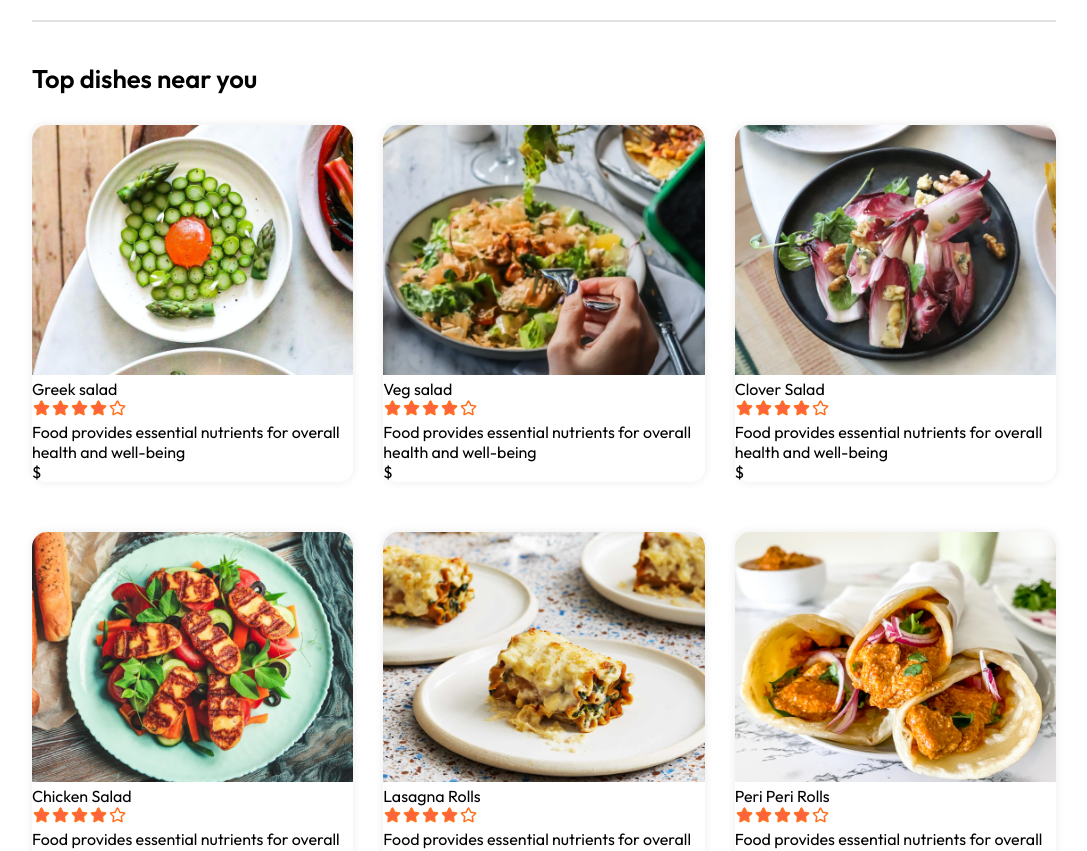
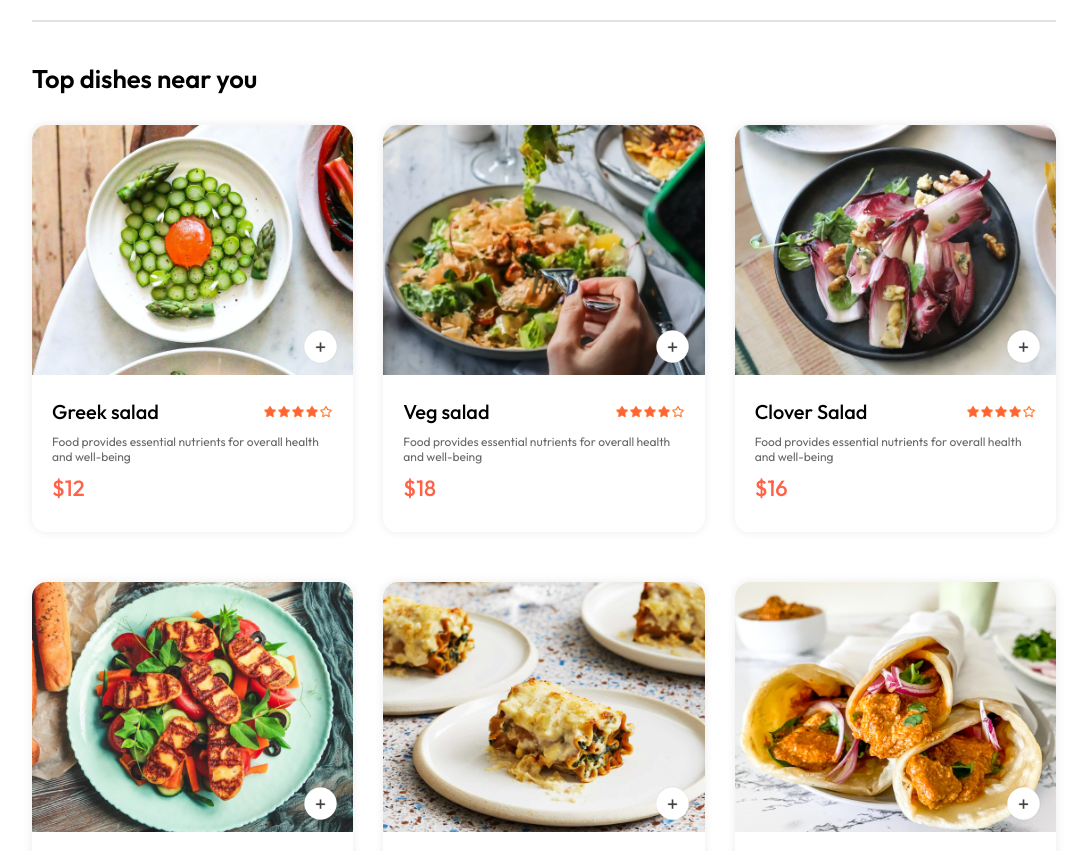
Before and after one commit to talha424588/tomato-web-app, a React (Create React App) app: page / in a window 1280 px wide. Shown: the part 880-1731 px from the top of the page, without its empty margins (96-1183 px from the left). Built offline with nearby package versions, Linux system fonts and the light colour scheme.

Commit message:
all food item displayed & menu border added & cart icon added with increment and decrement functionality

```diff
--- a/src/Components/FoodDisplay/FoodDisplay.jsx
+++ b/src/Components/FoodDisplay/FoodDisplay.jsx
@@ -13,7 +13,7 @@ function FoodDsiplay({props})
                 <div className="food-display-item">
                     {
                         food_list.map((item, index) => {
-                            return <FoodItem id={item.id} name={item.name} description={item.description} image={item.image}></FoodItem>
+                            return <FoodItem id={item.id} name={item.name} description={item.description} image={item.image} price={item.price}></FoodItem>
                         })};
                 </div>
             </div>
--- a/src/Components/FoodItem/FoodItem.css
+++ b/src/Components/FoodItem/FoodItem.css
@@ -10,5 +10,69 @@
 .food-item-image
 {
     width: 100%;
-    border-radius: 15px 15px 0 0;
+    border-radius: 15px 15px 0px 0px
 }
+.food-item-info
+{
+    padding: 20px;;
+}
+.food-item-name-rating
+{
+    display: flex;
+    align-items: center;
+    justify-content: space-between;
+    margin-bottom: 10px;
+}
+
+.food-item-name-rating p
+{
+    font-size: 20px;
+    font-weight: 500;
+}
+.food-item-name-rating img
+{
+    width: 70px;
+}
+.food-item-desc
+{
+    font-size: 12px;
+    color: #676767;
+}
+.food-item-price
+{
+    color: tomato;
+    font-size: 22px;
+    font-weight: 500;
+    margin: 10px 0;
+}
+
+.food-item-img-container
+{
+    position: relative;
+}
+.food-item-img-container .add
+{
+    width: 35px;;
+    position: absolute;
+    bottom: 15px;
+    right: 15px;;
+    cursor: pointer;
+    border-radius: 50%;
+}
+.food-item-counter
+{
+    position: absolute;
+    bottom: 15px;
+    right: 15px;;
+    cursor: pointer;
+    border-radius: 50px;
+    display: flex;
+    align-items: center;
+    gap: 10px;;
+    padding: 6px;;
+    background-color: white;;
+}
+.food-item-counter img
+{
+    width: 30px;
+}
--- a/src/Components/FoodItem/FootItem.jsx
+++ b/src/Components/FoodItem/FootItem.jsx
@@ -1,17 +1,28 @@
 import './FoodItem.css'
 import { assets } from '../../Assets/assets';
-function FoodItem({id,name,price,description,image})
+import { useState } from 'react';
+function FoodItem({id,name,description,image,price})
 {
+    const  [cartItem,setCartItem] = useState(0);
     return (
         <>
             <div className="food-item">
                 <div className="food-item-img-container">
                     <img src={image} alt="" className='food-item-image'/>
+                    {
+                            !cartItem ? <img className='add' onClick={()=>setCartItem(prev => prev+1)} src={assets.add_icon_white} alt="" />
+                            : <div className="food-item-counter">
+                                <img src={assets.remove_icon_red} onClick={()=>setCartItem(prev=>prev-1)} alt="" />
+                                <p>{cartItem}</p>
+                                <img src={assets.add_icon_green} onClick={()=>setCartItem(prev=>prev+1)} alt="" />
+                              </div>
+                        }
                 </div>
                 <div className="food-item-info">
                     <div className="food-item-name-rating">
                         <p>{name}</p>
                         <img src={assets.rating_starts} alt="" />
+
                     </div>
                 <p className='food-item-desc'>{description}</p>
                 <p className="food-item-price">${price}</p>
```
